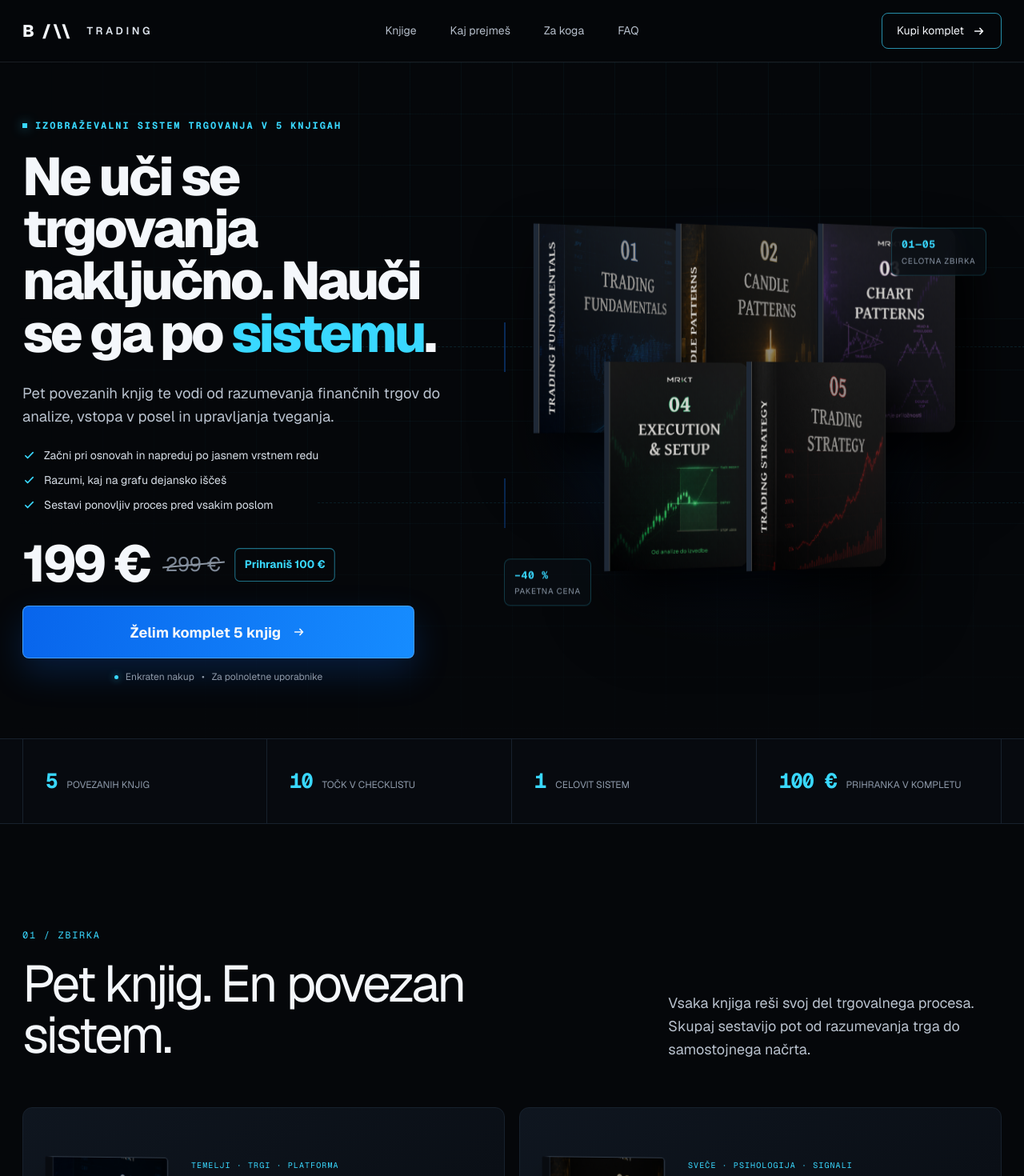
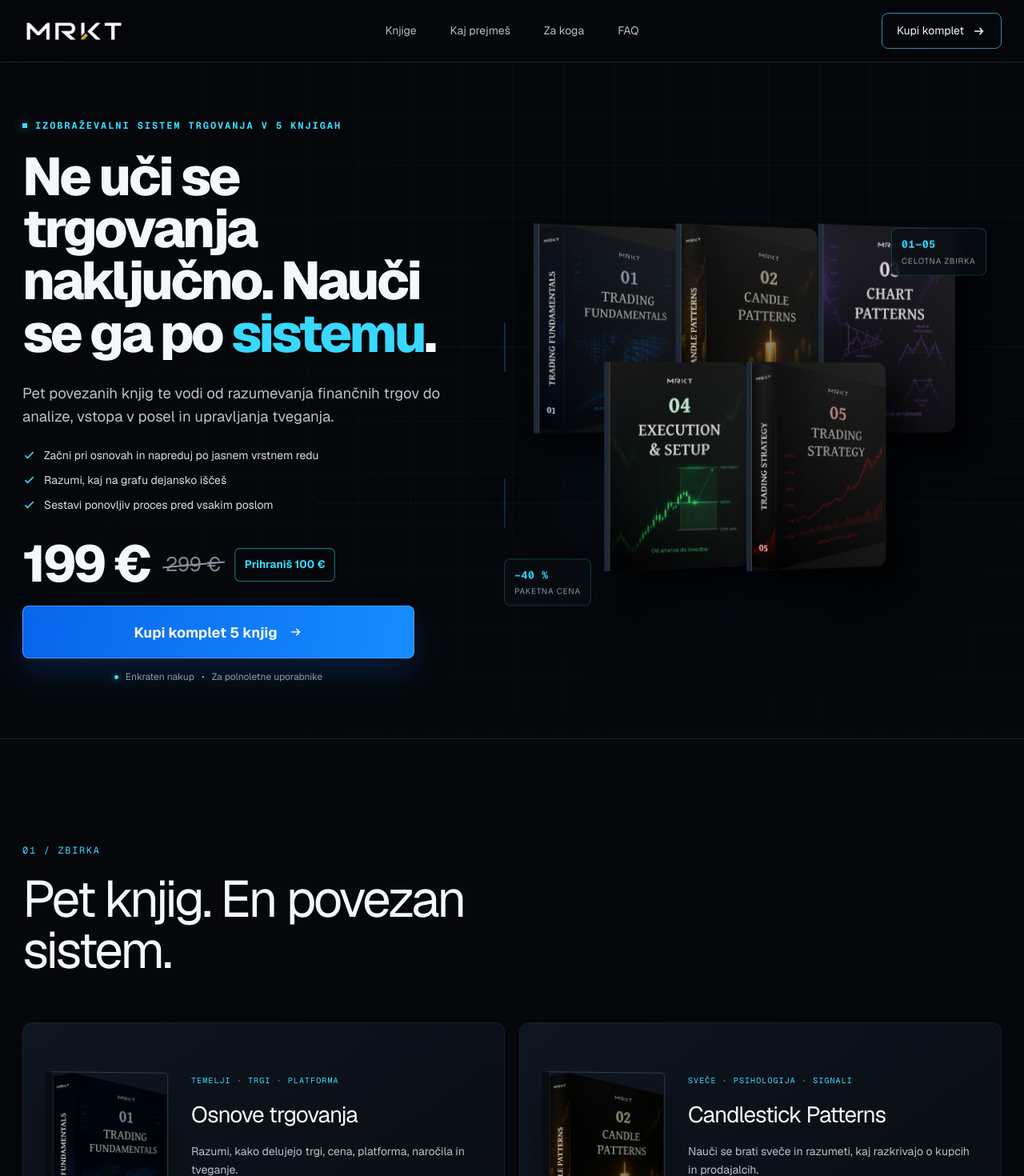
Before and after one commit to Success1050/BookStore, a Next.js app: page / in a window 1280 px wide. Shown: the top 1470 px of the page at 80% size. Built offline with nearby package versions, Linux system fonts and the light colour scheme.

Commit message:
design: remove metrics and header paragraph, replace text logo with image, and fix book cover image cropping

```diff
--- a/app/components/HeroAnimated.tsx
+++ b/app/components/HeroAnimated.tsx
@@ -128,7 +128,7 @@ export function HeroAnimated({ primaryCtaUrl }: { primaryCtaUrl: string }) {
             whileHover={{ scale: 1.02 }}
             whileTap={{ scale: 0.98 }}
           >
-            Želim komplet 5 knjig
+            Kupi komplet 5 knjig
             <ArrowIcon />
           </motion.a>
 
@@ -183,7 +183,7 @@ export function HeroAnimated({ primaryCtaUrl }: { primaryCtaUrl: string }) {
                   src={cover.src}
                   alt={`Book cover ${i + 1}`}
                   fill
-                  className="object-cover rounded-r-xl"
+                  className="object-fill rounded-r-xl"
                   sizes="(max-width: 1024px) 200px, 300px"
                   unoptimized
                 />
--- a/app/page.tsx
+++ b/app/page.tsx
@@ -169,8 +169,14 @@ export default function Home() {
     <main>
       <header className="site-header">
         <a className="brand" href="#vrh" aria-label="B A Trading – na vrh strani">
-          <span className="brand-mark">B /\\</span>
-          <span className="brand-name">TRADING</span>
+          <Image
+            src="/logo.png"
+            alt="B A Trading Logo"
+            width={120}
+            height={40}
+            style={{ width: 'auto', height: '32px' }}
+            unoptimized
+          />
         </a>
 
         <nav className="desktop-nav" aria-label="Glavna navigacija">
@@ -188,27 +194,12 @@ export default function Home() {
 
       <HeroAnimated primaryCtaUrl={primaryCtaUrl} />
 
-      <AnimatedSection as="section" className="metrics" aria-label="Ključne informacije o kompletu">
-        <div className="metrics-inner">
-          {metrics.map((metric, i) => (
-            <AnimatedSection className="metric" key={metric.label} delay={0.1 * i} yOffset={20}>
-              <strong>{metric.value}</strong>
-              <span>{metric.label}</span>
-            </AnimatedSection>
-          ))}
-        </div>
-      </AnimatedSection>
-
       <AnimatedSection as="section" className="content-section books-section" id="knjige">
         <div className="section-heading">
           <div>
             <p className="section-kicker">01 / ZBIRKA</p>
             <h2>Pet knjig. En povezan sistem.</h2>
           </div>
-          <p>
-            Vsaka knjiga reši svoj del trgovalnega procesa. Skupaj sestavijo
-            pot od razumevanja trga do samostojnega načrta.
-          </p>
         </div>
 
         <div className="books-grid">
@@ -219,7 +210,7 @@ export default function Home() {
                   src={book.image}
                   alt={book.title}
                   fill
-                  className="object-cover"
+                  className="object-fill"
                   sizes="(max-width: 1024px) 150px, 200px"
                   unoptimized
                 />
```
Also changed, not shown: public/logo.png (added).
